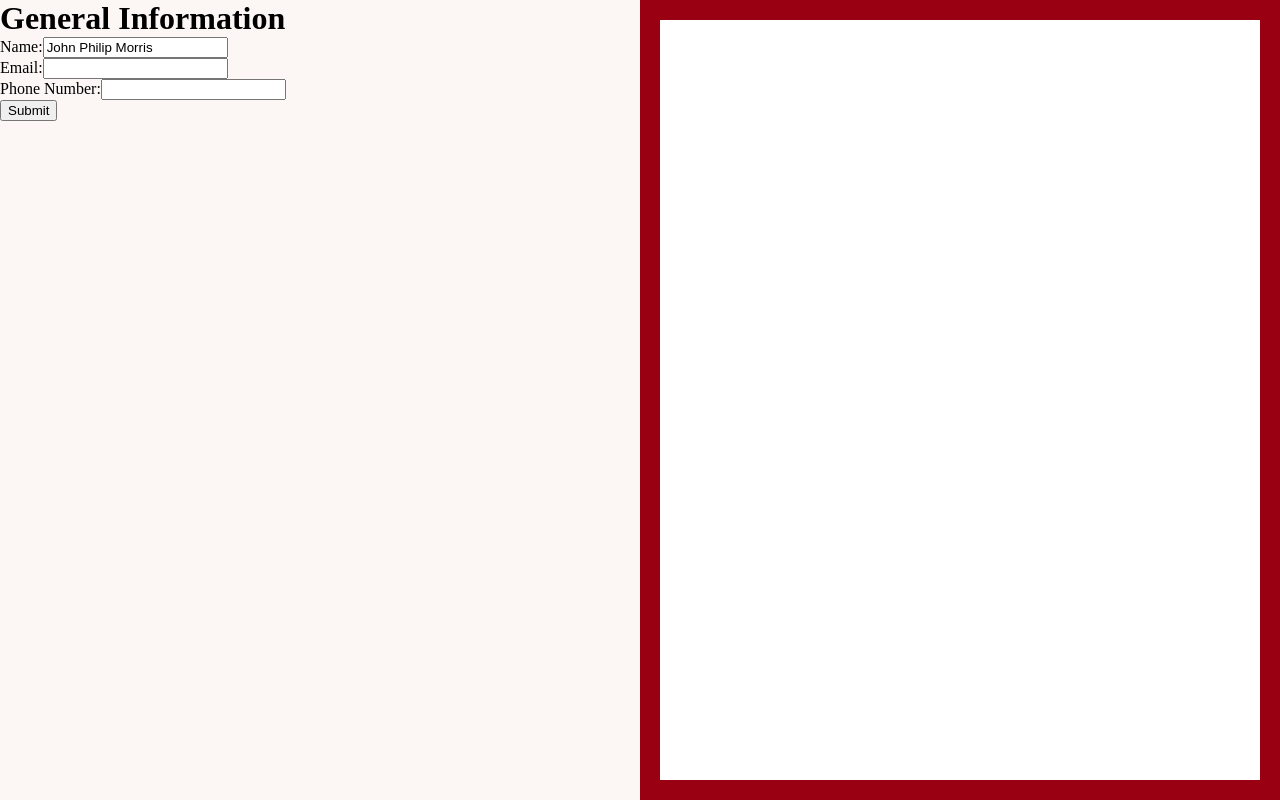
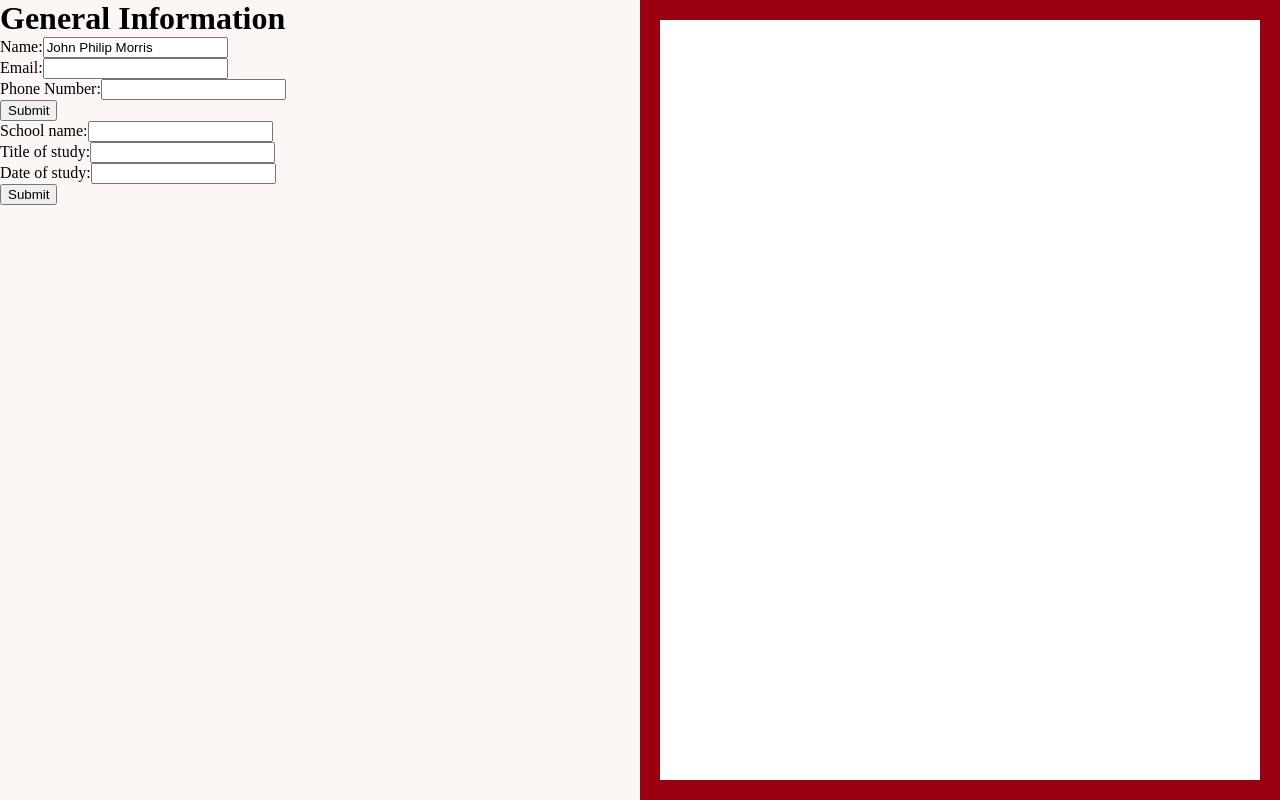
Before and after one commit to beMimg/cv-app, a React (Vite) app: page / in a window 1280 px wide. Built offline with nearby package versions, Linux system fonts and the light colour scheme.

Commit message:
allStudies[] push {newStudy} from FormEducationalInfo

```diff
--- a/package.json
+++ b/package.json
@@ -11,7 +11,8 @@
   },
   "dependencies": {
     "react": "^18.2.0",
-    "react-dom": "^18.2.0"
+    "react-dom": "^18.2.0",
+    "uuidv4": "^6.2.13"
   },
   "devDependencies": {
     "@types/react": "^18.2.43",
--- a/src/App.jsx
+++ b/src/App.jsx
@@ -1,5 +1,8 @@
 import { useState } from "react";
 import { FormGeneralInfo } from "./FormGeneralInfo";
+import { FormEducationalInfo } from "./FormEducationalInfo";
+
+const allStudies = [];
 
 function App() {
   const [generalInfo, setGeneralInfo] = useState("");
@@ -8,10 +11,18 @@ function App() {
     setGeneralInfo(info);
   }
 
+  function getEducationalInfo(newStudy) {
+    allStudies.push(newStudy);
+    console.log(allStudies);
+  }
+
   return (
     <>
       <div className="left-side-main">
         <FormGeneralInfo handleSubmit={getGeneralInfo}></FormGeneralInfo>
+        <FormEducationalInfo
+          handleSubmit={getEducationalInfo}
+        ></FormEducationalInfo>
       </div>
       <div className="right-side-main">
         <div className="cv"></div>
--- /dev/null
+++ b/src/FormEducationalInfo.jsx
@@ -0,0 +1,55 @@
+import { useState } from "react";
+
+export function FormEducationalInfo({ handleSubmit }) {
+  const [schoolName, setSchoolName] = useState("");
+  const [titleOfStudy, setTitleOfStudy] = useState("");
+  const [dateOfStudy, setDateOfStudy] = useState("");
+  const [isSubmit, setIsSubmit] = useState(false);
+
+  function handleFormSubmit(e) {
+    e.preventDefault();
+    const newStudy = {
+      schoolName: schoolName,
+      titleOfStudy: titleOfStudy,
+      dateOfStudy: dateOfStudy,
+      id: crypto.randomUUID(),
+    };
+    handleSubmit(newStudy);
+  }
+
+  return (
+    <form onSubmit={handleFormSubmit}>
+      <div>
+        <label htmlFor="school-name">School name:</label>
+        <input
+          type="text"
+          name="school-name"
+          id="school-name"
+          value={schoolName}
+          onChange={(e) => setSchoolName(e.target.value)}
+        />
+      </div>
+      <div>
+        <label htmlFor="title-of-study">Title of study:</label>
+        <input
+          type="text"
+          name="title-of-study"
+          id="title-of-study"
+          value={titleOfStudy}
+          onChange={(e) => setTitleOfStudy(e.target.value)}
+        />
+      </div>
+      <div>
+        <label htmlFor="date-of-study">Date of study:</label>
+        <input
+          type="text"
+          name="date-of-study"
+          id="title-of-study"
+          value={dateOfStudy}
+          onChange={(e) => setDateOfStudy(e.target.value)}
+        />
+      </div>
+      <button type="submite">Submit</button>
+    </form>
+  );
+}
```
Also changed, not shown: 1 other file (tests, documents, lock files or other folders).
